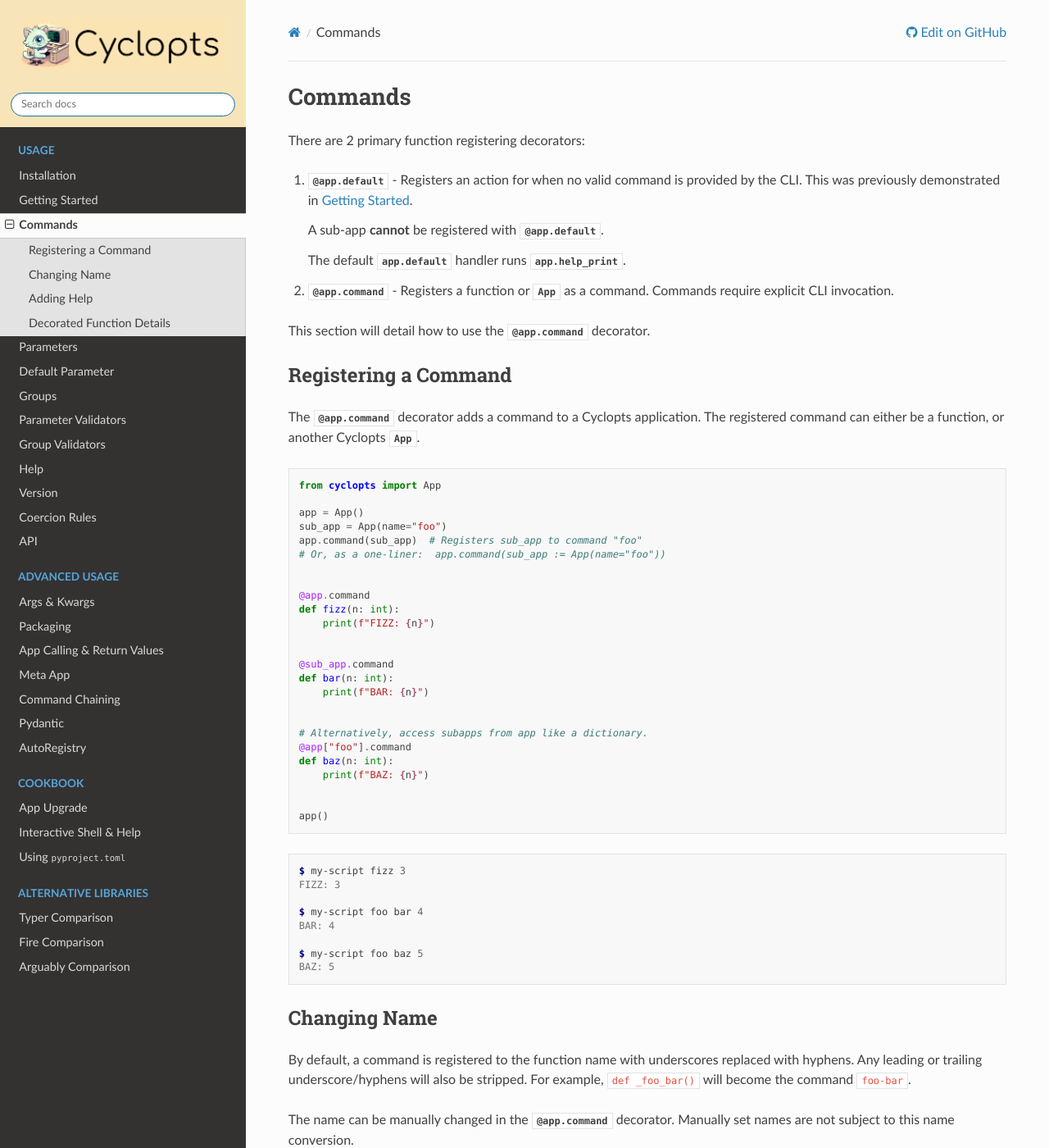
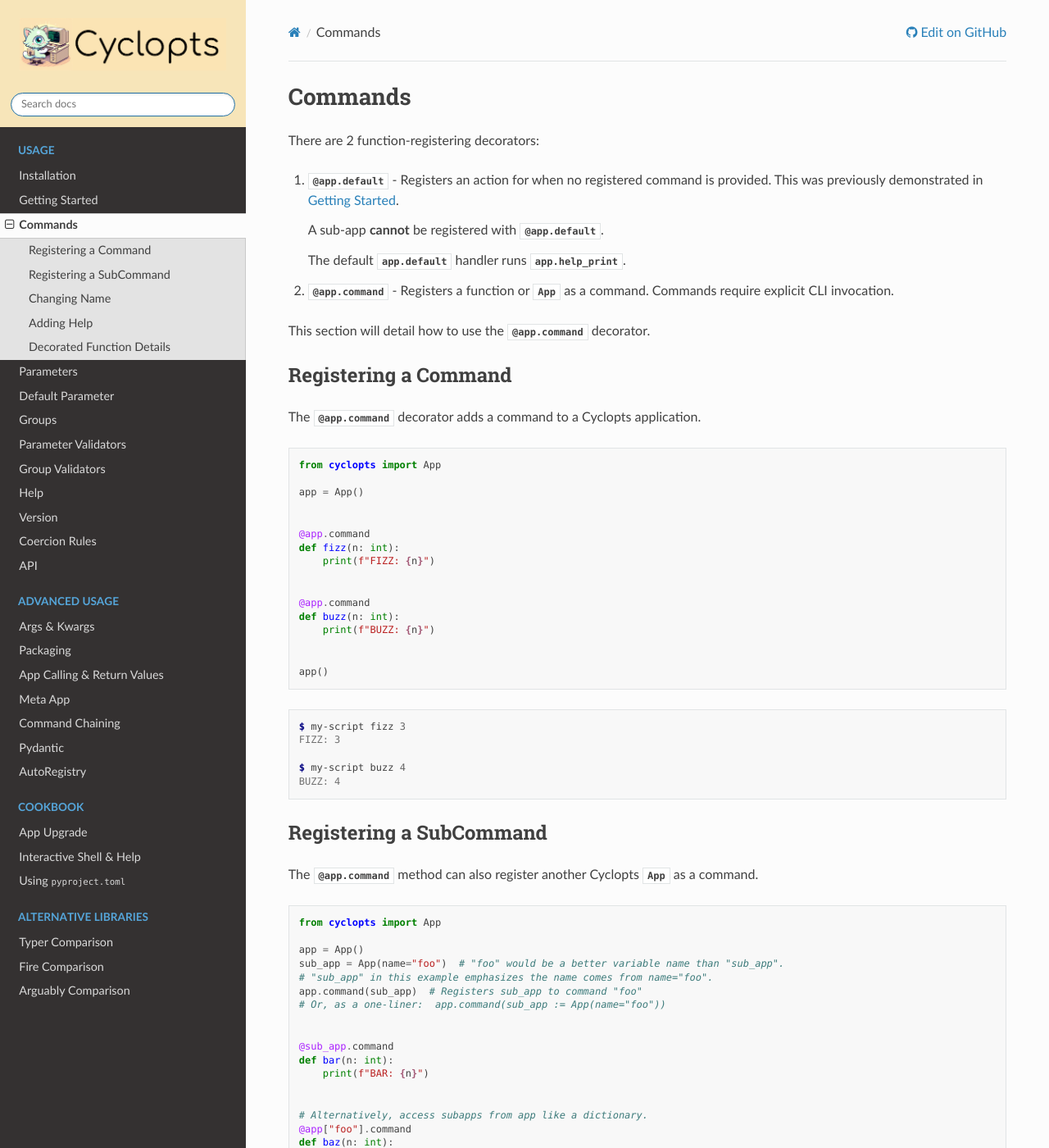
Before and after one commit to BrianPugh/cyclopts, a Sphinx documentation site: the page built from docs/source/commands.rst, in a window 1280 px wide and 1400 px high. Shown: the whole window at 82% size. Built offline with Sphinx 7.4.7 and the Read the Docs theme 2.0.0, drawn with Linux system fonts in a browser that asks for light colours; some of the changed text lies outside the part shown.

Commit message:
move subcommands to it's own documentation subsection

```diff
--- a/docs/source/commands.rst
+++ b/docs/source/commands.rst
@@ -2,10 +2,10 @@
 Commands
 ========
 
-There are 2 primary function registering decorators:
+There are 2 function-registering decorators:
 
 1. :meth:`@app.default <cyclopts.App.default>` -
-   Registers an action for when no valid command is provided by the CLI.
+   Registers an action for when no registered command is provided.
    This was previously demonstrated in :ref:`Getting Started`.
 
    A sub-app **cannot** be registered with :meth:`@app.default <cyclopts.App.default>`.
@@ -21,22 +21,48 @@ This section will detail how to use the :meth:`@app.command <cyclopts.App.comman
 Registering a Command
 ---------------------
 The :meth:`@app.command <cyclopts.App.command>` decorator adds a command to a Cyclopts application.
-The registered command can either be a function, or another Cyclopts :class:`.App`.
-
 
 .. code-block:: python
 
    from cyclopts import App
 
    app = App()
-   sub_app = App(name="foo")
-   app.command(sub_app)  # Registers sub_app to command "foo"
-   # Or, as a one-liner:  app.command(sub_app := App(name="foo"))
 
 
    @app.command
    def fizz(n: int):
        print(f"FIZZ: {n}")
+
+
+   @app.command
+   def buzz(n: int):
+       print(f"BUZZ: {n}")
+
+
+   app()
+
+.. code-block:: console
+
+   $ my-script fizz 3
+   FIZZ: 3
+
+   $ my-script buzz 4
+   BUZZ: 4
+
+------------------------
+Registering a SubCommand
+------------------------
+The :meth:`@app.command <cyclopts.App.command>` method can also register another Cyclopts :class:`.App` as a command.
+
+.. code-block:: python
+
+   from cyclopts import App
+
+   app = App()
+   sub_app = App(name="foo")  # "foo" would be a better variable name than "sub_app".
+   # "sub_app" in this example emphasizes the name comes from name="foo".
+   app.command(sub_app)  # Registers sub_app to command "foo"
+   # Or, as a one-liner:  app.command(sub_app := App(name="foo"))
 
 
    @sub_app.command
@@ -52,16 +78,17 @@ The registered command can either be a function, or another Cyclopts :class:`.Ap
 
    app()
 
+
 .. code-block:: console
 
-   $ my-script fizz 3
-   FIZZ: 3
+   $ my-script foo bar 3
+   BAR: 3
 
    $ my-script foo bar 4
-   BAR: 4
+   BAZ: 4
 
-   $ my-script foo baz 5
-   BAZ: 5
+The subcommand may have it's own registered ``default`` action.
+Cyclopts's command structure is fully recursive.
 
 .. _Changing Name:
 
@@ -94,7 +121,7 @@ There are a few ways to adding a help string to a command:
    used as the help string for the command.
    This is generally the preferred method.
 
-2. If the registered command is a sub app, the sub app's ``help`` field
+2. If the registered command is a sub app, the sub app's :attr:`help <cyclopts.App.help>` field
    will be used.
 
    .. code-block:: python
```
